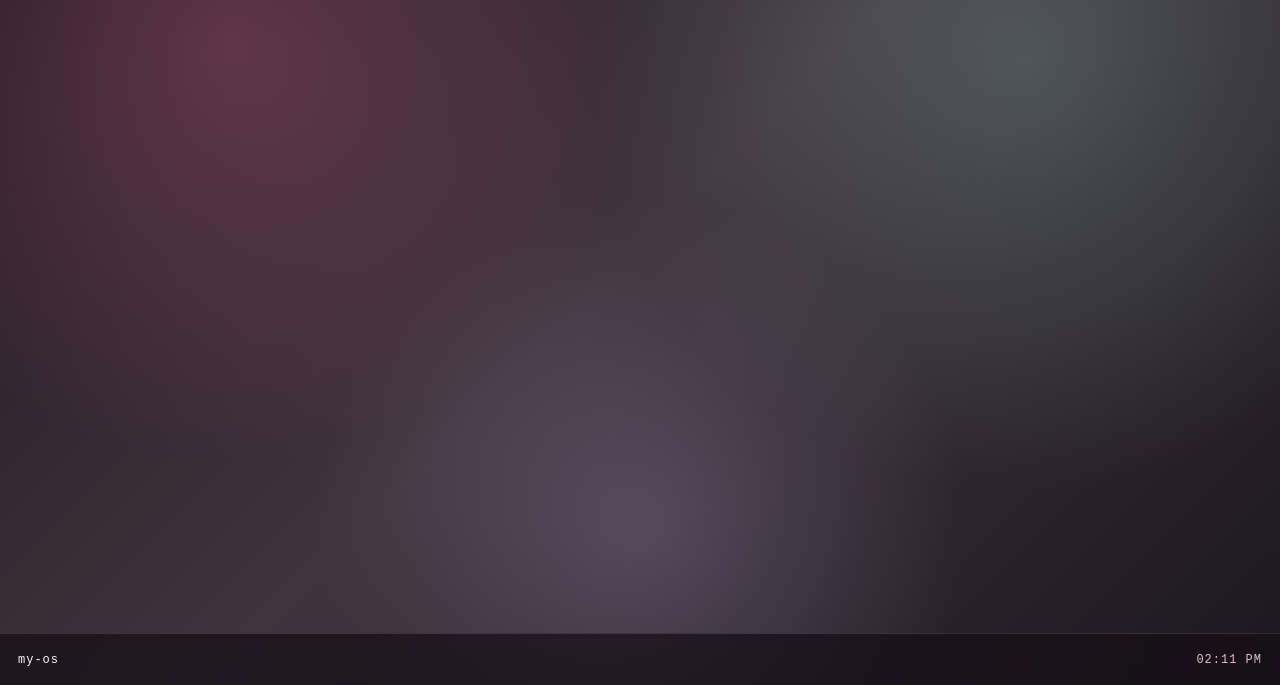
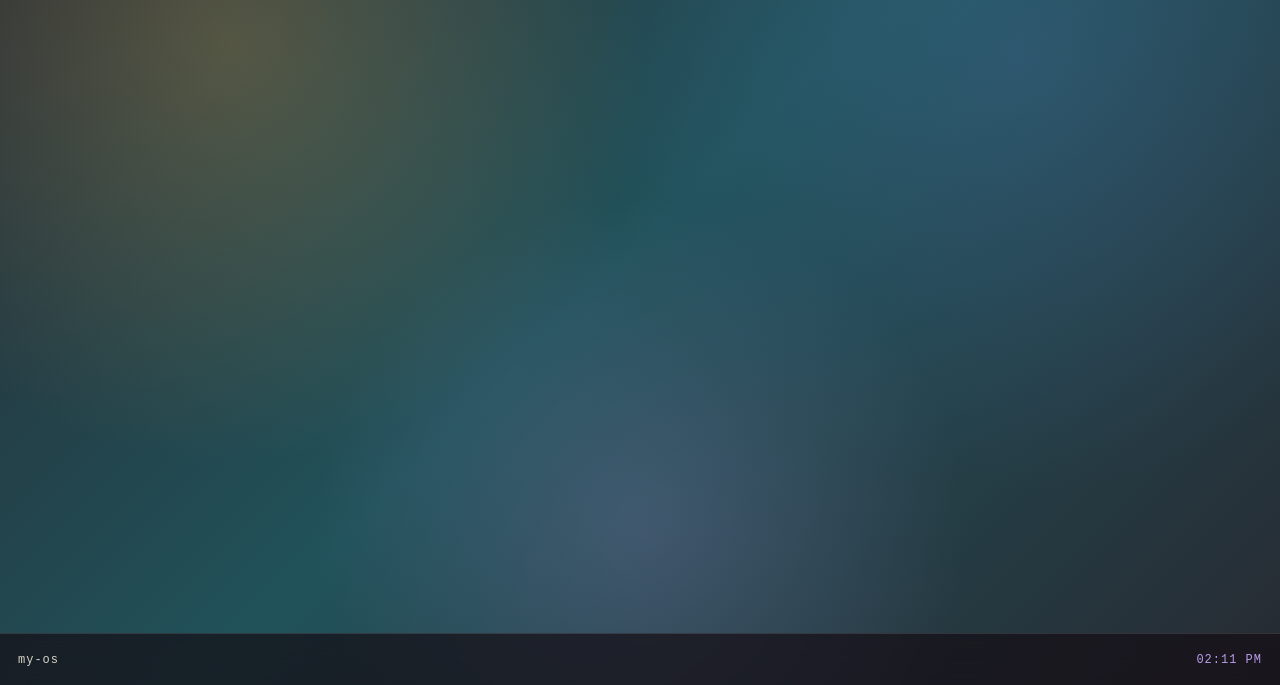
Before and after one commit to WilliamSham90/Portfolio-2, a plain HTML site: page index.html in a window 1280 px wide. Shown: the part 115-800 px from the top of the page. Drawn offline with Linux system fonts and the light colour scheme; a web font is replaced by a local one.

Commit message:
added themes

```diff
--- /dev/null
+++ b/apps/themes/index.css
@@ -0,0 +1,86 @@
+@scope (.themes-app) {
+  :scope {
+    padding: 22px 24px 26px;
+    font-family: var(--font-main);
+    min-width: 340px;
+    max-width: 520px;
+  }
+
+  .themes-intro {
+    margin: 0 0 16px;
+    font: var(--fs-sm) var(--font-mono);
+    color: var(--win-text);
+    opacity: 0.75;
+  }
+
+  .theme-list {
+    display: grid;
+    grid-template-columns: repeat(auto-fill, minmax(140px, 1fr));
+    gap: 12px;
+  }
+
+  .theme-card {
+    display: flex;
+    flex-direction: column;
+    gap: 8px;
+    padding: 10px;
+    border: 2px solid rgba(0,0,0,0.12);
+    border-radius: var(--radius);
+    background: rgba(255,255,255,0.35);
+    cursor: pointer;
+    text-align: left;
+    transition: transform 0.12s ease, border-color 0.12s ease, box-shadow 0.12s ease;
+  }
+  .theme-card:hover,
+  .theme-card:focus-visible {
+    transform: translateY(-2px);
+    outline: none;
+    box-shadow: 0 8px 18px rgba(0,0,0,0.18);
+  }
+  .theme-card.is-active {
+    border-color: var(--card-accent);
+    box-shadow: 0 0 0 1px var(--card-accent), 0 8px 18px rgba(0,0,0,0.18);
+  }
+
+  .theme-preview {
+    position: relative;
+    display: block;
+    height: 46px;
+    border-radius: calc(var(--radius) - 2px);
+    overflow: hidden;
+  }
+  .theme-preview-glow {
+    position: absolute;
+    inset: -30%;
+  }
+
+  .theme-swatches {
+    display: flex;
+    gap: 5px;
+  }
+  .theme-swatch {
+    width: 16px;
+    height: 16px;
+    border-radius: 50%;
+    border: 1px solid rgba(0,0,0,0.18);
+    flex-shrink: 0;
+  }
+
+  .theme-name {
+    font-size: 15px;
+    font-weight: 600;
+    line-height: 1.2;
+    color: var(--win-text);
+  }
+
+  .theme-font-label {
+    font: var(--fs-xs) var(--font-mono);
+    color: var(--win-text);
+    opacity: 0.6;
+    letter-spacing: 0.5px;
+  }
+  .theme-card.is-active .theme-font-label {
+    opacity: 0.85;
+    color: var(--card-accent);
+  }
+}
--- a/index.html
+++ b/index.html
@@ -5,6 +5,7 @@
   <meta name="viewport" content="width=device-width, initial-scale=1">
   <title>My OS</title>
   <link rel="stylesheet" href="./main.css">
+  <link rel="stylesheet" href="./themes/fonts.css">
 </head>
 <body>
 
--- a/main.css
+++ b/main.css
@@ -1,9 +1,15 @@
 /* =====================================================================
    main.css
-   The ONLY place color, font and base-size decisions get made.
-   Every widget/app should style itself using these custom properties
-   (var(--rose), var(--font-mono), etc.) instead of hard-coding values,
-   so the whole "OS" can be re-themed from this one file.
+   The ONLY place layout/size decisions get made, and the DEFAULT values
+   for every color + font token (so the page still looks right even
+   before JS runs). Every widget/app should style itself using these
+   custom properties (var(--rose), var(--font-mono), etc.) instead of
+   hard-coding values.
+
+   The actual *theme* — which colors and font these tokens hold — is
+   picked at runtime by theme.js (see /themes): it overwrites these same
+   custom properties on :root, so nothing outside this file needs to
+   know theming exists. Default theme here is "Dial-Up Dream".
    ===================================================================== */
 
 /* ---------- reset ---------- */
@@ -19,46 +25,57 @@ button {
   color: inherit;
 }
 
-/* ---------- THEME TOKENS (single source of truth — edit here only) ---------- */
+/* ---------- THEME TOKENS ----------
+   Default values = the "Dial-Up Dream" theme (themes/dial-up-dream.js).
+   theme.js overwrites all of these (plus the *-rgb triplets, used by the
+   rgba() gradients/glows below) the moment a theme is applied — including
+   on first load, from whatever theme was last saved. Edit here to change
+   what an unthemed page looks like; edit /themes to add or change a
+   theme itself. */
 :root {
   /* palette */
-  --pearl:     #fff8fc;
-  --rose:      #ffb7ce;
-  --hotrose:   #ff6fa8;
-  --aqua:      #a7f1ea;
-  --lilac:     #d6c1ff;
+  --pearl:     #dad4c9;
+  --pearl-rgb: 218, 212, 201;
+  --rose:      #ffd183;
+  --rose-rgb:  255, 209, 131;
+  --hotrose:   #eeb24a;
+  --hotrose-rgb: 238, 178, 74;
+  --aqua:      #5a8bde;
+  --aqua-rgb:  90, 139, 222;
+  --lilac:     #b89ce9;
+  --lilac-rgb: 184, 156, 233;
 
-  --text:       #fff9fd;
-  --text-soft:  #ffe7f1;
-  --text-muted: #e8bfce;
-  --text-dark:  #303041;
+  --text:       #dad4c9;
+  --text-soft:  #deada5;
+  --text-muted: #b89ce9;
+  --text-dark:  #272a32;
 
-  --paper:      #fff6fb;
-  --paper-text: #373042;
+  --paper:      #dad4c9;
+  --paper-text: #272a32;
 
-  --border:        #ffd1df;
-  --border-bright: #fff8fc;
+  --border:        #deada5;
+  --border-bright: #dad4c9;
 
-  --btn-bg:   #fff7fc;
-  --btn-bg2:  #ffc5d8;
-  --btn-bg3:  #c7f4f0;
-  --btn-text: #342d3e;
+  --btn-bg:   #dad4c9;
+  --btn-bg2:  #ffd183;
+  --btn-bg3:  #5a8bde;
+  --btn-text: #272a32;
 
-  --win-bg:    #e8e0ec;
-  --win-title: #c85e8a;
-  --win-text:  #24222c;
+  --win-bg:    #deada5;
+  --win-title: #dc6250;
+  --win-text:  #272a32;
 
-  --wrap-a: #211820;
-  --wrap-b: #40333d;
-  --wrap-c: #1c171f;
+  --wrap-a: #272a32;
+  --wrap-b: #21525a;
+  --wrap-c: #272a32;
 
-  --glass: linear-gradient(135deg, rgba(255,248,252,0.20), rgba(167,241,234,0.14), rgba(255,183,206,0.16));
+  --glass: linear-gradient(135deg, rgba(var(--pearl-rgb),0.20), rgba(var(--aqua-rgb),0.14), rgba(var(--rose-rgb),0.16));
   --glass-border: rgba(255,255,255,0.42);
 
   /* type */
-  --font-main:   'Trebuchet MS', Arial, sans-serif;
+  --font-main:   'Quicksand', 'Trebuchet MS', Arial, sans-serif;
   --font-mono:   'Courier New', monospace;
-  --font-accent: Georgia, serif;
+  --font-accent: 'Quicksand', 'Trebuchet MS', Arial, sans-serif;
 
   --fs-xs:   10px;
   --fs-sm:   12px;
@@ -90,9 +107,9 @@ body {
   display: flex;
   flex-direction: column;
   background:
-    radial-gradient(circle at 18% 20%, rgba(255,111,168,0.24), transparent 34%),
-    radial-gradient(circle at 80% 22%, rgba(167,241,234,0.20), transparent 36%),
-    radial-gradient(circle at 50% 80%, rgba(214,193,255,0.20), transparent 36%),
+    radial-gradient(circle at 18% 20%, rgba(var(--hotrose-rgb),0.24), transparent 34%),
+    radial-gradient(circle at 80% 22%, rgba(var(--aqua-rgb),0.20), transparent 36%),
+    radial-gradient(circle at 50% 80%, rgba(var(--lilac-rgb),0.20), transparent 36%),
     linear-gradient(135deg, var(--wrap-a), var(--wrap-b) 48%, var(--wrap-c));
 }
 
@@ -183,5 +200,5 @@ body {
 .taskbar-tab.is-active {
   color: var(--text);
   border-color: var(--pearl);
-  background: linear-gradient(90deg, rgba(255,111,168,0.4), rgba(167,241,234,0.3));
+  background: linear-gradient(90deg, rgba(var(--hotrose-rgb),0.4), rgba(var(--aqua-rgb),0.3));
 }
--- a/main.js
+++ b/main.js
@@ -6,9 +6,11 @@
    ===================================================================== */
 
 import { loadWidget } from './loader.js';
+import { initTheme } from './theme.js';
 
 const APPS = [
   { id: 'hello-world', name: 'Hello There', icon: '👋', path: './apps/hello-world/' },
+  { id: 'themes', name: 'Themes', icon: '🎨', path: './apps/themes/' },
   // { id: 'next-app', name: 'Next App', icon: '✨', path: './apps/next-app/' },
 ];
 
@@ -16,6 +18,10 @@ const APPS = [
 const openWindows = new Map();
 
 async function boot() {
+  // 0. apply the saved (or default) theme before anything else mounts,
+  //    so widgets never render with the wrong colors for a frame
+  initTheme();
+
   // 1. mount the icon grid widget, handing it the app list to render
   const gridRoot = document.getElementById('app-grid-root');
   await loadWidget('./widget/app-grid/', gridRoot, { initArgs: [APPS] });
--- /dev/null
+++ b/theme.js
@@ -0,0 +1,109 @@
+/* =====================================================================
+   theme.js
+   The "theme kernel". Owns the list of installed themes (each one just
+   colors + a font, see /themes) and knows how to apply one to the page:
+   every color becomes a CSS custom property on :root — the same ones
+   main.css already declares as defaults — so every widget/app that was
+   already written against var(--rose) etc. re-skins for free, with no
+   changes needed anywhere else.
+
+   Imported once by main.js, which calls initTheme() before anything
+   else boots so the saved theme (or the default) is applied before the
+   first widget mounts.
+   ===================================================================== */
+
+import dialUpDream from './themes/dial-up-dream.js';
+import millenniumBrick from './themes/millennium-brick.js';
+import fatedDusk from './themes/fated-dusk.js';
+import redOctober from './themes/red-october.js';
+import paradiseProtocol from './themes/paradise-protocol.js';
+import krystalCore from './themes/krystal-core.js';
+
+const THEMES = [dialUpDream, millenniumBrick, fatedDusk, redOctober, paradiseProtocol, krystalCore];
+const DEFAULT_THEME_ID = dialUpDream.id;
+const STORAGE_KEY = 'os-theme';
+
+// theme.colors keys -> the CSS custom property each one drives.
+// (matches the tokens main.css already declares in :root)
+const COLOR_VARS = {
+  pearl: '--pearl',
+  rose: '--rose',
+  hotrose: '--hotrose',
+  aqua: '--aqua',
+  lilac: '--lilac',
+  text: '--text',
+  textSoft: '--text-soft',
+  textMuted: '--text-muted',
+  textDark: '--text-dark',
+  paper: '--paper',
+  paperText: '--paper-text',
+  border: '--border',
+  borderBright: '--border-bright',
+  btnBg: '--btn-bg',
+  btnBg2: '--btn-bg2',
+  btnBg3: '--btn-bg3',
+  btnText: '--btn-text',
+  winBg: '--win-bg',
+  winTitle: '--win-title',
+  winText: '--win-text',
+  wrapA: '--wrap-a',
+  wrapB: '--wrap-b',
+  wrapC: '--wrap-c',
+};
+
+// these five also get a "-rgb" companion var (e.g. --hotrose-rgb: "238, 178, 74")
+// so gradients/glows can use rgba(var(--hotrose-rgb), 0.3) instead of a literal.
+const RGB_ROLES = ['pearl', 'rose', 'hotrose', 'aqua', 'lilac'];
+
+/** Every theme, as {id, name, colors, fonts} — for the Themes app to list. */
+export function listThemes() {
+  return THEMES.map((t) => ({ id: t.id, name: t.name, colors: t.colors, fonts: t.fonts }));
+}
+
+export function getActiveThemeId() {
+  let saved = null;
+  try {
+    saved = localStorage.getItem(STORAGE_KEY);
+  } catch {
+    saved = null;
+  }
+  return THEMES.some((t) => t.id === saved) ? saved : DEFAULT_THEME_ID;
+}
+
+/** Applies the saved (or default) theme, then listens for switches. */
+export function initTheme() {
+  applyTheme(getActiveThemeId());
+  document.addEventListener('os:set-theme', (event) => applyTheme(event.detail.id));
+}
+
+function applyTheme(id) {
+  const theme = THEMES.find((t) => t.id === id) ?? THEMES.find((t) => t.id === DEFAULT_THEME_ID);
+  const root = document.documentElement.style;
+
+  for (const [key, cssVar] of Object.entries(COLOR_VARS)) {
+    const value = theme.colors[key];
+    root.setProperty(cssVar, value);
+    if (RGB_ROLES.includes(key)) {
+      root.setProperty(`${cssVar}-rgb`, hexToRgbTriplet(value));
+    }
+  }
+
+  const fontStack = `'${theme.fonts.display.family}', ${theme.fonts.display.fallback}`;
+  root.setProperty('--font-main', fontStack);
+  root.setProperty('--font-accent', fontStack);
+
+  document.documentElement.dataset.theme = theme.id;
+
+  try {
+    localStorage.setItem(STORAGE_KEY, theme.id);
+  } catch {
+    // storage unavailable — the choice just won't persist across reloads
+  }
+
+  document.dispatchEvent(new CustomEvent('os:theme-changed', { detail: { id: theme.id } }));
+}
+
+function hexToRgbTriplet(hex) {
+  const n = parseInt(hex.slice(1), 16);
+  return `${(n >> 16) & 255}, ${(n >> 8) & 255}, ${n & 255}`;
+}
--- /dev/null
+++ b/themes/dial-up-dream.js
@@ -0,0 +1,46 @@
+// Source palette: "nostalgOS 12" by Yeoldegoat (lospec.com/palette-list/nostalgos-12)
+export default {
+  id: 'dial-up-dream',
+  name: 'Dial-Up Dream',
+  fonts: {
+    display: {
+      family: 'Quicksand',
+      fallback: "'Trebuchet MS', Arial, sans-serif",
+      files: [
+        { weight: 400, style: 'normal' },
+        { weight: 700, style: 'normal' },
+      ],
+    },
+  },
+  colors: {
+    pearl: '#dad4c9',
+    rose: '#ffd183',
+    hotrose: '#eeb24a',
+    aqua: '#5a8bde',
+    lilac: '#b89ce9',
+
+    text: '#dad4c9',
+    textSoft: '#deada5',
+    textMuted: '#b89ce9',
+    textDark: '#272a32',
+
+    paper: '#dad4c9',
+    paperText: '#272a32',
+
+    border: '#deada5',
+    borderBright: '#dad4c9',
+
+    btnBg: '#dad4c9',
+    btnBg2: '#ffd183',
+    btnBg3: '#5a8bde',
+    btnText: '#272a32',
+
+    winBg: '#deada5',
+    winTitle: '#dc6250',
+    winText: '#272a32',
+
+    wrapA: '#272a32',
+    wrapB: '#21525a',
+    wrapC: '#272a32',
+  },
+};
--- /dev/null
+++ b/themes/fated-dusk.js
@@ -0,0 +1,46 @@
+// Source palette: "TY - Fate & Destiny 12" (lospec.com/palette-list/ty-fate-destiny-12)
+export default {
+  id: 'fated-dusk',
+  name: 'Fated Dusk',
+  fonts: {
+    display: {
+      family: 'Cinzel',
+      fallback: "Georgia, 'Times New Roman', serif",
+      files: [
+        { weight: 400, style: 'normal' },
+        { weight: 700, style: 'normal' },
+      ],
+    },
+  },
+  colors: {
+    pearl: '#dfd8c0',
+    rose: '#a6aa62',
+    hotrose: '#d5a93a',
+    aqua: '#8bc3ca',
+    lilac: '#728582',
+
+    text: '#dfd8c0',
+    textSoft: '#8bc3ca',
+    textMuted: '#728582',
+    textDark: '#4a4126',
+
+    paper: '#dfd8c0',
+    paperText: '#4a4126',
+
+    border: '#a6aa62',
+    borderBright: '#dfd8c0',
+
+    btnBg: '#dfd8c0',
+    btnBg2: '#d5a93a',
+    btnBg3: '#8bc3ca',
+    btnText: '#4a4126',
+
+    winBg: '#728582',
+    winTitle: '#bf6a32',
+    winText: '#4a4126',
+
+    wrapA: '#000000',
+    wrapB: '#41435a',
+    wrapC: '#4a4126',
+  },
+};
--- /dev/null
+++ b/themes/fonts.css
@@ -0,0 +1,108 @@
+/* =====================================================================
+   themes/fonts.css
+   @font-face declarations for every theme's display font. A browser only
+   ever fetches one of these font files the moment some rendered text
+   actually needs it (that's how @font-face has always worked) — so
+   listing all six here costs nothing extra: only the active theme's
+   font is ever downloaded.
+
+   None of these files ship in the repo (no font licenses bundled here).
+   Until you add them, every theme just falls back to its `fallback` font
+   stack (see the matching file in /themes) — nothing breaks, it just
+   won't look as distinctive yet. See README.md > "Theme fonts" for the
+   exact download + folder instructions.
+   ===================================================================== */
+
+@font-face {
+  font-family: 'Quicksand';
+  font-style: normal;
+  font-weight: 400;
+  font-display: swap;
+  src: url('./fonts/quicksand/quicksand-400.woff2') format('woff2'),
+       url('./fonts/quicksand/quicksand-400.ttf') format('truetype');
+}
+@font-face {
+  font-family: 'Quicksand';
+  font-style: normal;
+  font-weight: 700;
+  font-display: swap;
+  src: url('./fonts/quicksand/quicksand-700.woff2') format('woff2'),
+       url('./fonts/quicksand/quicksand-700.ttf') format('truetype');
+}
+
+@font-face {
+  font-family: 'Chakra Petch';
+  font-style: normal;
+  font-weight: 400;
+  font-display: swap;
+  src: url('./fonts/chakra-petch/chakra-petch-400.woff2') format('woff2'),
+       url('./fonts/chakra-petch/chakra-petch-400.ttf') format('truetype');
+}
+@font-face {
+  font-family: 'Chakra Petch';
+  font-style: normal;
+  font-weight: 700;
+  font-display: swap;
+  src: url('./fonts/chakra-petch/chakra-petch-700.woff2') format('woff2'),
+       url('./fonts/chakra-petch/chakra-petch-700.ttf') format('truetype');
+}
+
+@font-face {
+  font-family: 'Cinzel';
+  font-style: normal;
+  font-weight: 400;
+  font-display: swap;
+  src: url('./fonts/cinzel/cinzel-400.woff2') format('woff2'),
+       url('./fonts/cinzel/cinzel-400.ttf') format('truetype');
+}
+@font-face {
+  font-family: 'Cinzel';
+  font-style: normal;
+  font-weight: 700;
+  font-display: swap;
+  src: url('./fonts/cinzel/cinzel-700.woff2') format('woff2'),
+       url('./fonts/cinzel/cinzel-700.ttf') format('truetype');
+}
+
+@font-face {
+  font-family: 'Bebas Neue';
+  font-style: normal;
+  font-weight: 400;
+  font-display: swap;
+  src: url('./fonts/bebas-neue/bebas-neue-400.woff2') format('woff2'),
+       url('./fonts/bebas-neue/bebas-neue-400.ttf') format('truetype');
+}
+
+@font-face {
+  font-family: 'Space Grotesk';
+  font-style: normal;
+  font-weight: 400;
+  font-display: swap;
+  src: url('./fonts/space-grotesk/space-grotesk-400.woff2') format('woff2'),
+       url('./fonts/space-grotesk/space-grotesk-400.ttf') format('truetype');
+}
+@font-face {
+  font-family: 'Space Grotesk';
+  font-style: normal;
+  font-weight: 700;
+  font-display: swap;
+  src: url('./fonts/space-grotesk/space-grotesk-700.woff2') format('woff2'),
+       url('./fonts/space-grotesk/space-grotesk-700.ttf') format('truetype');
+}
+
+@font-face {
+  font-family: 'Orbitron';
+  font-style: normal;
+  font-weight: 400;
+  font-display: swap;
+  src: url('./fonts/orbitron/orbitron-400.woff2') format('woff2'),
+       url('./fonts/orbitron/orbitron-400.ttf') format('truetype');
+}
+@font-face {
+  font-family: 'Orbitron';
+  font-style: normal;
+  font-weight: 700;
+  font-display: swap;
+  src: url('./fonts/orbitron/orbitron-700.woff2') format('woff2'),
+       url('./fonts/orbitron/orbitron-700.ttf') format('truetype');
+}
--- /dev/null
+++ b/themes/krystal-core.js
@@ -0,0 +1,46 @@
+// Source palette: "AKC12" (lospec.com/palette-list/akc12)
+export default {
+  id: 'krystal-core',
+  name: 'Krystal Core',
+  fonts: {
+    display: {
+      family: 'Orbitron',
+      fallback: "'Trebuchet MS', Arial, sans-serif",
+      files: [
+        { weight: 400, style: 'normal' },
+        { weight: 700, style: 'normal' },
+      ],
+    },
+  },
+  colors: {
+    pearl: '#ffeb99',
+    rose: '#d9626b',
+    hotrose: '#c24b6e',
+    aqua: '#6aaf9d',
+    lilac: '#355d68',
+
+    text: '#ffeb99',
+    textSoft: '#94c5ac',
+    textMuted: '#6aaf9d',
+    textDark: '#201127',
+
+    paper: '#94c5ac',
+    paperText: '#201127',
+
+    border: '#ec9a6d',
+    borderBright: '#ffeb99',
+
+    btnBg: '#ffeb99',
+    btnBg2: '#ffc27a',
+    btnBg3: '#6aaf9d',
+    btnText: '#201127',
+
+    winBg: '#ec9a6d',
+    winTitle: '#a73169',
+    winText: '#201127',
+
+    wrapA: '#201127',
+    wrapB: '#201433',
+    wrapC: '#1b1e34',
+  },
+};
--- /dev/null
+++ b/themes/millennium-brick.js
@@ -0,0 +1,46 @@
+// Source palette: "TY - Shades of Nokia 12" (lospec.com/palette-list/ty-shades-of-nokia-12)
+export default {
+  id: 'millennium-brick',
+  name: 'Millennium Brick',
+  fonts: {
+    display: {
+      family: 'Chakra Petch',
+      fallback: "'Trebuchet MS', Arial, sans-serif",
+      files: [
+        { weight: 400, style: 'normal' },
+        { weight: 700, style: 'normal' },
+      ],
+    },
+  },
+  colors: {
+    pearl: '#c7f0d8',
+    rose: '#aa9d80',
+    hotrose: '#7d8540',
+    aqua: '#4a7885',
+    lilac: '#695e70',
+
+    text: '#c7f0d8',
+    textSoft: '#aa9d80',
+    textMuted: '#778d90',
+    textDark: '#312b25',
+
+    paper: '#c7f0d8',
+    paperText: '#312b25',
+
+    border: '#aa9d80',
+    borderBright: '#c7f0d8',
+
+    btnBg: '#c7f0d8',
+    btnBg2: '#aa9d80',
+    btnBg3: '#4a7885',
+    btnText: '#312b25',
+
+    winBg: '#778d90',
+    winTitle: '#aa6d3c',
+    winText: '#312b25',
+
+    wrapA: '#312b25',
+    wrapB: '#3c4460',
+    wrapC: '#3f3f3f',
+  },
+};
--- /dev/null
+++ b/themes/paradise-protocol.js
@@ -0,0 +1,46 @@
+// Source palette: "Paradise.exe" (lospec.com/palette-list/paradiseexe)
+export default {
+  id: 'paradise-protocol',
+  name: 'Paradise Protocol',
+  fonts: {
+    display: {
+      family: 'Space Grotesk',
+      fallback: "'Trebuchet MS', Arial, sans-serif",
+      files: [
+        { weight: 400, style: 'normal' },
+        { weight: 700, style: 'normal' },
+      ],
+    },
+  },
+  colors: {
+    pearl: '#ffffff',
+    rose: '#ec8da1',
+    hotrose: '#e5587b',
+    aqua: '#78d3d8',
+    lilac: '#00b5ae',
+
+    text: '#ffffff',
+    textSoft: '#fbccdc',
+    textMuted: '#95eef4',
+    textDark: '#000000',
+
+    paper: '#fbccdc',
+    paperText: '#710042',
+
+    border: '#ec8da1',
+    borderBright: '#ffffff',
+
+    btnBg: '#fbccdc',
+    btnBg2: '#e5587b',
+    btnBg3: '#78d3d8',
+    btnText: '#710042',
+
+    winBg: '#fbccdc',
+    winTitle: '#ae2850',
+    winText: '#710042',
+
+    wrapA: '#000000',
+    wrapB: '#005465',
+    wrapC: '#710042',
+  },
+};
--- /dev/null
+++ b/themes/red-october.js
@@ -0,0 +1,45 @@
+// Source palette: "Soviet-x12" (lospec.com/palette-list/soviet-x12)
+export default {
+  id: 'red-october',
+  name: 'Red October',
+  fonts: {
+    display: {
+      family: 'Bebas Neue',
+      fallback: "Impact, 'Arial Narrow', sans-serif",
+      files: [
+        { weight: 400, style: 'normal' },
+      ],
+    },
+  },
+  colors: {
+    pearl: '#ffda94',
+    rose: '#e69552',
+    hotrose: '#a73e2c',
+    aqua: '#ffd64a',
+    lilac: '#c58129',
+
+    text: '#ffda94',
+    textSoft: '#eeba73',
+    textMuted: '#e69552',
+    textDark: '#090706',
+
+    paper: '#ffda94',
+    paperText: '#090706',
+
+    border: '#e69552',
+    borderBright: '#ffda94',
+
+    btnBg: '#ffda94',
+    btnBg2: '#ffd64a',
+    btnBg3: '#eeba73',
+    btnText: '#090706',
+
+    winBg: '#eeba73',
+    winTitle: '#732820',
+    winText: '#090706',
+
+    wrapA: '#090706',
+    wrapB: '#1d1613',
+    wrapC: '#332923',
+  },
+};
--- a/widget/app-grid/index.css
+++ b/widget/app-grid/index.css
@@ -43,7 +43,7 @@
     cursor: grabbing;
     background: var(--glass);
     border-color: var(--glass-border);
-    box-shadow: 0 14px 30px rgba(0,0,0,0.38), 0 0 22px rgba(255,111,168,0.30);
+    box-shadow: 0 14px 30px rgba(0,0,0,0.38), 0 0 22px rgba(var(--hotrose-rgb),0.30);
     scale: 1.08;
     z-index: 30;
   }
@@ -58,7 +58,7 @@
   .app-icon-glyph {
     font-size: 30px;
     line-height: 1;
-    filter: drop-shadow(0 0 10px rgba(255,111,168,0.35));
+    filter: drop-shadow(0 0 10px rgba(var(--hotrose-rgb),0.35));
   }
 
   .app-icon-label {
--- a/widget/popup/index.css
+++ b/widget/popup/index.css
@@ -8,7 +8,7 @@
     background: var(--glass);
     border: 2px solid var(--glass-border);
     border-radius: var(--radius);
-    box-shadow: 0 18px 36px rgba(0,0,0,0.34), 0 0 28px rgba(255,111,168,0.20);
+    box-shadow: 0 18px 36px rgba(0,0,0,0.34), 0 0 28px rgba(var(--hotrose-rgb),0.20);
     backdrop-filter: blur(18px) saturate(1.2);
     overflow: hidden;
     animation: popup-in 0.15s ease-out;
@@ -20,7 +20,7 @@
     align-items: center;
     justify-content: space-between;
     padding: 0 6px 0 12px;
-    background: linear-gradient(90deg, rgba(255,111,168,0.38), rgba(167,241,234,0.32), rgba(255,255,255,0.18));
+    background: linear-gradient(90deg, rgba(var(--hotrose-rgb),0.38), rgba(var(--aqua-rgb),0.32), rgba(255,255,255,0.18));
     border-bottom: 1px solid rgba(255,255,255,0.5);
     font: var(--fs-sm) var(--font-mono);
     letter-spacing: 1px;
```
Also changed, not shown: apps/themes/index.html (added, +4 -0 lines), apps/themes/index.js (added, +47 -0 lines), 1 other file.
